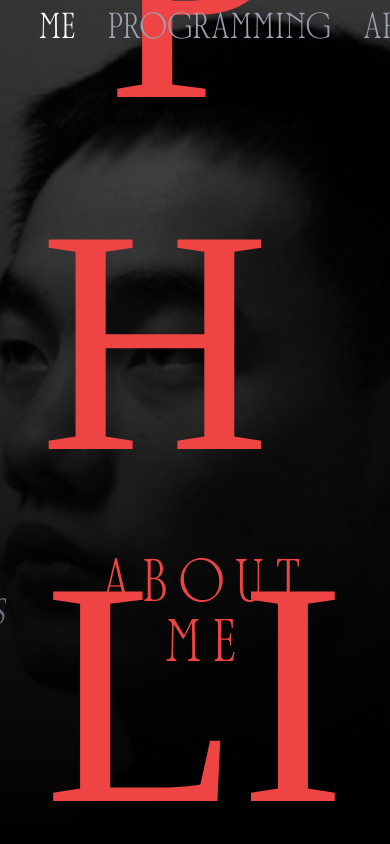
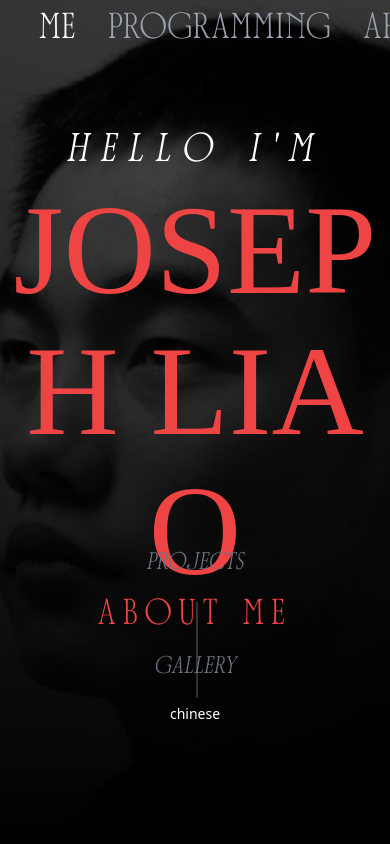
Before and after one commit to JosephLiao542211/PersonalWebsite_v3, a React (Vite) app: page / in a window 390 px wide. Shown: the top 844 px of the page. Built offline with nearby package versions, Linux system fonts and the light colour scheme; the HTML template or start-up script is replaced by a standard one.

Commit message:
mobile changes

```diff
--- a/src/components/Landing/BarNav.tsx
+++ b/src/components/Landing/BarNav.tsx
@@ -7,24 +7,23 @@ type BarNavProps = {
 
 const BarNav: React.FC<BarNavProps> = ({ handleClick, pagestate }) => {
   return (
-    <div className="relative top-48 m-8 justify-center text-center  ">
-      <div className="flex items-center  space-x-24">
-        {/* {pagestate === "ART" && <div>AHHHHHH</div>} */}
+    <div className="relative top-48 m-4 justify-center text-center md:top-48 md:m-8">
+      <div className="flex flex-col items-center space-y-4 md:flex-row md:space-x-24 md:space-y-0">
         <span
-          className={`cursor-pointer  transition-all  ${
+          className={`cursor-pointer transition-all ${
             pagestate === "Project"
-              ? "font-ztbro text-6xl tracking-[0.2em] text-blue-500"
-              : "font-ztbro_i text-4xl  tracking-wide text-gray-500"
+              ? "font-ztbro text-4xl tracking-[0.2em] text-blue-500 md:text-6xl"
+              : "font-ztbro_i text-2xl tracking-wide text-gray-500 md:text-4xl"
           }`}
           onClick={() => handleClick("Project")}
         >
           PROJECTS
         </span>
         <span
-          className={`cursor-pointer transition-all   ${
+          className={`cursor-pointer transition-all ${
             pagestate === "Resume"
-              ? "font-ztbro text-6xl  tracking-[0.2em] text-red-500"
-              : "font-ztbro_i text-4xl tracking-wide text-gray-500"
+              ? "font-ztbro text-4xl tracking-[0.2em] text-red-500 md:text-6xl"
+              : "font-ztbro_i text-2xl tracking-wide text-gray-500 md:text-4xl"
           }`}
           onClick={() => handleClick("Resume")}
         >
@@ -33,8 +32,8 @@ const BarNav: React.FC<BarNavProps> = ({ handleClick, pagestate }) => {
         <span
           className={`cursor-pointer transition-all ${
             pagestate === "Gallery"
-              ? " font-ztbro text-6xl tracking-[0.2em] text-green-700"
-              : "font-ztbro_i text-4xl tracking-wide text-gray-500"
+              ? "font-ztbro text-4xl tracking-[0.2em] text-green-700 md:text-6xl"
+              : "font-ztbro_i text-2xl tracking-wide text-gray-500 md:text-4xl"
           }`}
           onClick={() => handleClick("Gallery")}
         >
@@ -44,4 +43,5 @@ const BarNav: React.FC<BarNavProps> = ({ handleClick, pagestate }) => {
     </div>
   );
 };
+
 export default BarNav;
--- a/src/components/ProjectCards.tsx
+++ b/src/components/ProjectCards.tsx
@@ -16,7 +16,7 @@ const Card: React.FC<CardProps> = ({ title, link, description }) => {
               src="image 7.jpg"
               className=" object-cover sm:h-full md:rounded-s-xl"
             >
-              <a href={link}></a>
+              {/* <a href={link}></a> */}
             </img>
           </div>
           <div className="p-[5%] md:w-3/5">
--- a/src/components/Typewriter.tsx
+++ b/src/components/Typewriter.tsx
@@ -44,7 +44,7 @@ const Typewriter = ({
         initial={{ opacity: 0 }}
         animate={{ opacity: 1 }}
         transition={{ duration: 0.8, repeat: Infinity, repeatType: "reverse" }}
-        className="ml-1 inline-block h-48 w-1 rounded-sm bg-blue-500"
+        className="ml-1 inline-block h-[6rem] w-[2px] rounded-sm bg-white lg:h-[16rem]"
       ></motion.span>
     </div>
   );
--- a/src/pages/Landing.tsx
+++ b/src/pages/Landing.tsx
@@ -26,25 +26,29 @@ const Landing: React.FC<LayoutWithNavbarsProps> = ({
         return "text-red-500"; // Default color in case of an unrecognized page
     }
   };
+
   return (
-    <div className="h-full ">
+    <div className="h-full">
       <Background></Background>
       {NavbarTop}
       <div className="relative z-10 flex h-screen items-center justify-center text-center">
         <div className="absolute">
-          <div className="flex-col justify-center">
-            <div className="font-ztbro_i text-[2.5rem] tracking-[0.3em] text-white">
+          <div className="flex flex-col justify-center">
+            {/* Mobile responsive text size */}
+            <div className="font-ztbro_i text-[2.5rem] tracking-[0.3em] text-white md:text-[4rem]">
               HELLO I'M
             </div>
             <Typewriter
               words={[
                 {
                   text: "JOSEPH LIAO",
-                  className: `font-bigger text-[20em] leading-[1.1] transition-all ${getTextColorClass()}`,
+                  className: `font-bigger text-[8rem] leading-[1.1] md:text-[10rem] lg:text-[20rem] transition-all ${getTextColorClass()}`,
                 },
               ]}
             ></Typewriter>
-            <div>chinese</div>
+            <div className="text-sm text-white md:text-lg lg:text-xl">
+              chinese
+            </div>
           </div>
         </div>
         {NavbarBottom}
```
